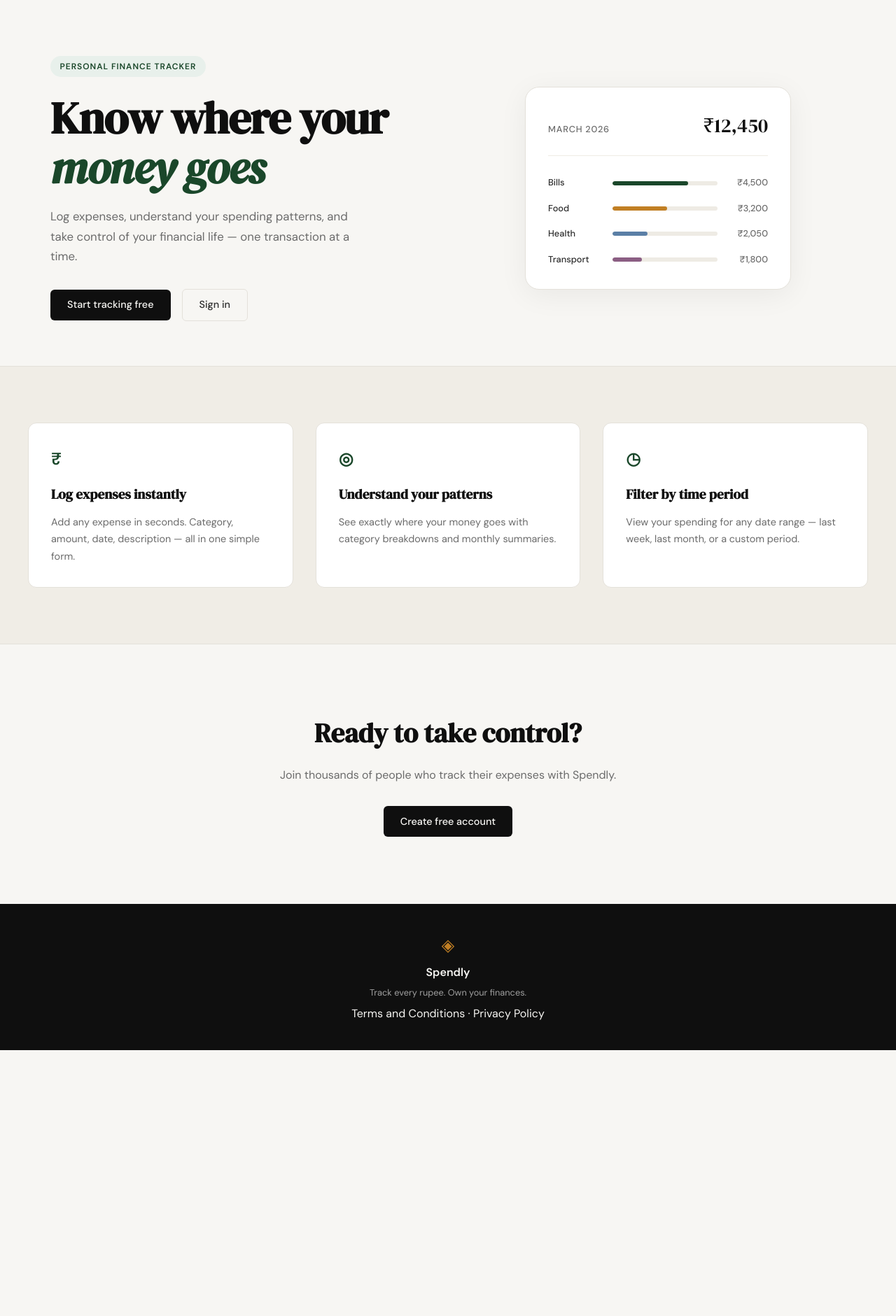
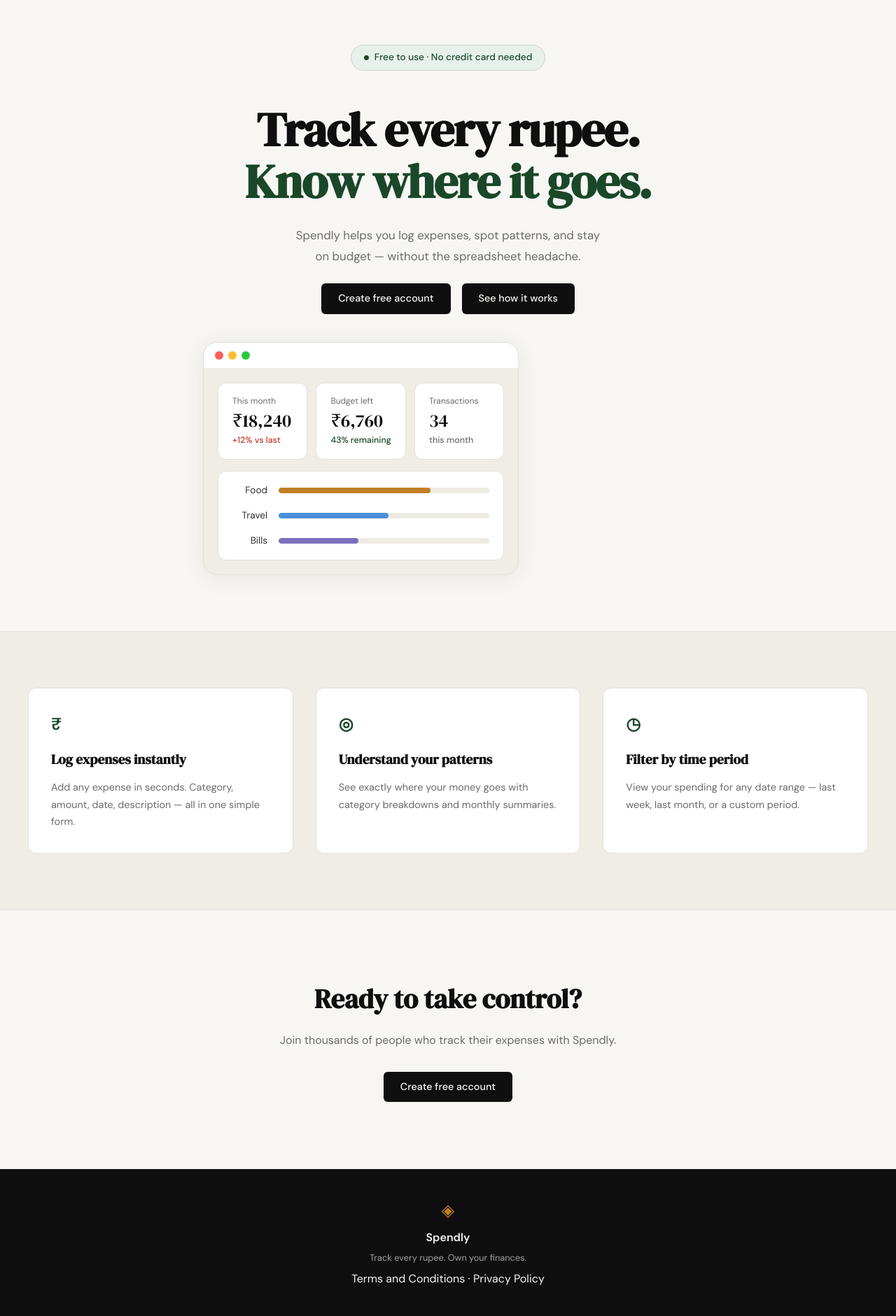
Before and after one commit to Ashi63/Spendly, a Flask app: page / in a window 1280 px wide. Shown: the part 61-1942 px from the top of the page at 70% size. Before the commit the page ends 1562 px from the top, so only its background shows below. Run offline with Flask 3, Linux system fonts and the light colour scheme.

Commit message:
landing: redesign hero section to match mockup

```diff
--- /dev/null
+++ b/static/css/landing.css
@@ -0,0 +1,204 @@
+/* ------------------------------------------------------------------ */
+/* Hero — centered single-column layout                                */
+/* ------------------------------------------------------------------ */
+
+.hero {
+    display: flex;
+    flex-direction: column;
+    align-items: center;
+    padding: 4rem 2rem 5rem;
+    max-width: 860px;
+    margin: 0 auto;
+    text-align: center;
+    gap: 2.5rem;
+}
+
+.hero-inner {
+    display: flex;
+    flex-direction: column;
+    align-items: center;
+    gap: 1.5rem;
+}
+
+/* Badge */
+.hero-badge {
+    display: inline-flex;
+    align-items: center;
+    gap: 0.5rem;
+    background: var(--accent-light);
+    color: var(--accent);
+    font-size: 0.85rem;
+    font-weight: 500;
+    padding: 0.4rem 1.1rem;
+    border-radius: 999px;
+    border: 1px solid rgba(26, 71, 42, 0.15);
+    letter-spacing: 0;
+    text-transform: none;
+}
+
+.badge-dot {
+    width: 7px;
+    height: 7px;
+    background: var(--accent);
+    border-radius: 50%;
+    flex-shrink: 0;
+}
+
+/* Title */
+.hero-title {
+    font-family: var(--font-display);
+    font-size: clamp(2.75rem, 6vw, 4.25rem);
+    line-height: 1.1;
+    color: var(--ink);
+    margin-bottom: 0;
+}
+
+.hero-title-accent {
+    color: var(--accent);
+}
+
+/* Subtitle */
+.hero-subtitle {
+    font-size: 1.05rem;
+    color: var(--ink-muted);
+    line-height: 1.75;
+    max-width: 520px;
+    margin-bottom: 0;
+}
+
+/* Actions — both buttons are black filled */
+.hero-actions {
+    display: flex;
+    gap: 1rem;
+    justify-content: center;
+}
+
+/* Mock browser window */
+.hero-visual {
+    width: 100%;
+    max-width: 700px;
+    justify-content: unset;
+}
+
+.mock-browser {
+    background: var(--paper-warm);
+    border: 1px solid var(--border);
+    border-radius: var(--radius-lg);
+    overflow: hidden;
+    box-shadow: 0 4px 32px rgba(0, 0, 0, 0.07);
+}
+
+.mock-browser-bar {
+    background: var(--paper-card);
+    border-bottom: 1px solid var(--border-soft);
+    padding: 0.75rem 1rem;
+    display: flex;
+    gap: 0.45rem;
+    align-items: center;
+}
+
+.mock-dot {
+    width: 12px;
+    height: 12px;
+    border-radius: 50%;
+    flex-shrink: 0;
+}
+
+.mock-dot-red    { background: #ff5f57; }
+.mock-dot-yellow { background: #febc2e; }
+.mock-dot-green  { background: #28c840; }
+
+.mock-browser-body {
+    padding: 1.25rem;
+    display: flex;
+    flex-direction: column;
+    gap: 1rem;
+}
+
+/* Stat cards */
+.mock-stats {
+    display: grid;
+    grid-template-columns: repeat(3, 1fr);
+    gap: 0.75rem;
+}
+
+.mock-stat-card {
+    background: var(--paper-card);
+    border: 1px solid var(--border);
+    border-radius: var(--radius-md);
+    padding: 1rem 1.25rem;
+    display: flex;
+    flex-direction: column;
+    gap: 0.2rem;
+    text-align: left;
+}
+
+.mock-stat-label {
+    font-size: 0.75rem;
+    color: var(--ink-muted);
+}
+
+.mock-stat-value {
+    font-family: var(--font-display);
+    font-size: 1.6rem;
+    color: var(--ink);
+    line-height: 1.2;
+}
+
+.mock-stat-sub {
+    font-size: 0.78rem;
+    font-weight: 500;
+}
+
+.mock-stat-sub.danger { color: var(--danger); }
+.mock-stat-sub.accent { color: var(--accent); }
+.mock-stat-sub.muted  { color: var(--ink-muted); }
+
+/* Bar chart */
+.mock-chart {
+    background: var(--paper-card);
+    border: 1px solid var(--border);
+    border-radius: var(--radius-md);
+    padding: 1rem 1.25rem;
+    display: flex;
+    flex-direction: column;
+    gap: 0.9rem;
+}
+
+.mock-chart-row {
+    display: grid;
+    grid-template-columns: 50px 1fr;
+    align-items: center;
+    gap: 1rem;
+}
+
+.mock-chart-label {
+    font-size: 0.85rem;
+    color: var(--ink-soft);
+    text-align: right;
+}
+
+.mock-chart-track {
+    height: 8px;
+    background: var(--border-soft);
+    border-radius: 999px;
+    overflow: hidden;
+}
+
+.mock-chart-bar {
+    height: 100%;
+    border-radius: 999px;
+}
+
+.mock-chart-bar.food   { background: #c17f24; }
+.mock-chart-bar.travel { background: #4a90d9; }
+.mock-chart-bar.bills  { background: #7b6fbe; }
+
+/* ------------------------------------------------------------------ */
+/* Responsive                                                          */
+/* ------------------------------------------------------------------ */
+
+@media (max-width: 600px) {
+    .mock-stats { grid-template-columns: 1fr; }
+    .hero-subtitle br { display: none; }
+}
--- a/templates/landing.html
+++ b/templates/landing.html
@@ -1,60 +1,74 @@
 {% extends "base.html" %}
 
 {% block title %}Spendly — Track Every Rupee{% endblock %}
+
+{% block head %}
+<link rel="stylesheet" href="{{ url_for('static', filename='css/landing.css') }}">
+{% endblock %}
 
 {% block content %}
 
 <section class="hero">
     <div class="hero-inner">
-        <div class="hero-badge">Personal Finance Tracker</div>
+        <div class="hero-badge"><span class="badge-dot"></span> Free to use · No credit card needed</div>
         <h1 class="hero-title">
-            Know where your<br>
-            <em>money goes</em>
+            Track every rupee.<br>
+            <span class="hero-title-accent">Know where it goes.</span>
         </h1>
         <p class="hero-subtitle">
-            Log expenses, understand your spending patterns,
-            and take control of your financial life —
-            one transaction at a time.
+            Spendly helps you log expenses, spot patterns, and stay<br>
+            on budget — without the spreadsheet headache.
         </p>
         <div class="hero-actions">
-            <a href="{{ url_for('register') }}" class="btn-primary">Start tracking free</a>
-            <a href="{{ url_for('login') }}" class="btn-ghost">Sign in</a>
+            <a href="{{ url_for('register') }}" class="btn-primary">Create free account</a>
+            <a href="#" class="btn-primary">See how it works</a>
         </div>
     </div>
+
     <div class="hero-visual">
-        <div class="mock-card">
-            <div class="mock-card-header">
-                <span class="mock-label">March 2026</span>
-                <span class="mock-total">₹12,450</span>
+        <div class="mock-browser">
+            <div class="mock-browser-bar">
+                <span class="mock-dot mock-dot-red"></span>
+                <span class="mock-dot mock-dot-yellow"></span>
+                <span class="mock-dot mock-dot-green"></span>
             </div>
-            <div class="mock-bars">
-                <div class="mock-bar-row">
-                    <span class="mock-cat">Bills</span>
-                    <div class="mock-bar-track">
-                        <div class="mock-bar" style="width: 72%"></div>
+            <div class="mock-browser-body">
+                <div class="mock-stats">
+                    <div class="mock-stat-card">
+                        <span class="mock-stat-label">This month</span>
+                        <span class="mock-stat-value">₹18,240</span>
+                        <span class="mock-stat-sub danger">+12% vs last</span>
                     </div>
-                    <span class="mock-amt">₹4,500</span>
+                    <div class="mock-stat-card">
+                        <span class="mock-stat-label">Budget left</span>
+                        <span class="mock-stat-value">₹6,760</span>
+                        <span class="mock-stat-sub accent">43% remaining</span>
+                    </div>
+                    <div class="mock-stat-card">
+                        <span class="mock-stat-label">Transactions</span>
+                        <span class="mock-stat-value">34</span>
+                        <span class="mock-stat-sub muted">this month</span>
+                    </div>
                 </div>
-                <div class="mock-bar-row">
-                    <span class="mock-cat">Food</span>
-                    <div class="mock-bar-track">
-                        <div class="mock-bar mock-bar-2" style="width: 52%"></div>
+                <div class="mock-chart">
+                    <div class="mock-chart-row">
+                        <span class="mock-chart-label">Food</span>
+                        <div class="mock-chart-track">
+                            <div class="mock-chart-bar food" style="width: 72%"></div>
+                        </div>
                     </div>
-                    <span class="mock-amt">₹3,200</span>
-                </div>
-                <div class="mock-bar-row">
-                    <span class="mock-cat">Health</span>
-                    <div class="mock-bar-track">
-                        <div class="mock-bar mock-bar-3" style="width: 33%"></div>
+                    <div class="mock-chart-row">
+                        <span class="mock-chart-label">Travel</span>
+                        <div class="mock-chart-track">
+                            <div class="mock-chart-bar travel" style="width: 52%"></div>
+                        </div>
                     </div>
-                    <span class="mock-amt">₹2,050</span>
-                </div>
-                <div class="mock-bar-row">
-                    <span class="mock-cat">Transport</span>
-                    <div class="mock-bar-track">
-                        <div class="mock-bar mock-bar-4" style="width: 28%"></div>
+                    <div class="mock-chart-row">
+                        <span class="mock-chart-label">Bills</span>
+                        <div class="mock-chart-track">
+                            <div class="mock-chart-bar bills" style="width: 38%"></div>
+                        </div>
                     </div>
-                    <span class="mock-amt">₹1,800</span>
                 </div>
             </div>
         </div>
```
